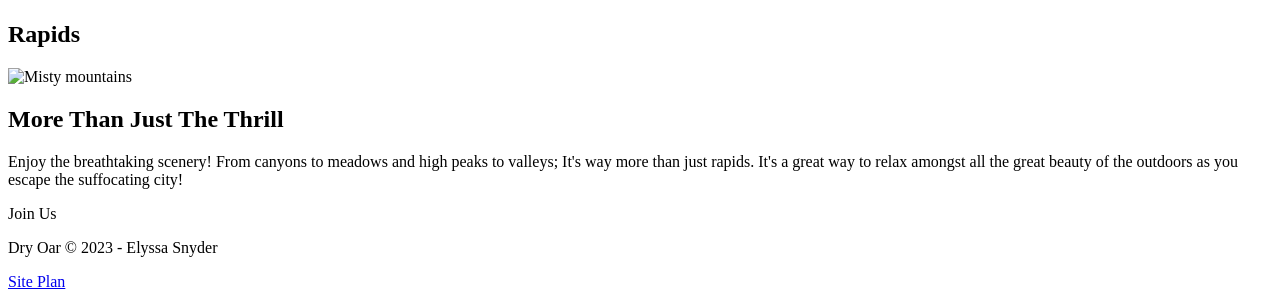
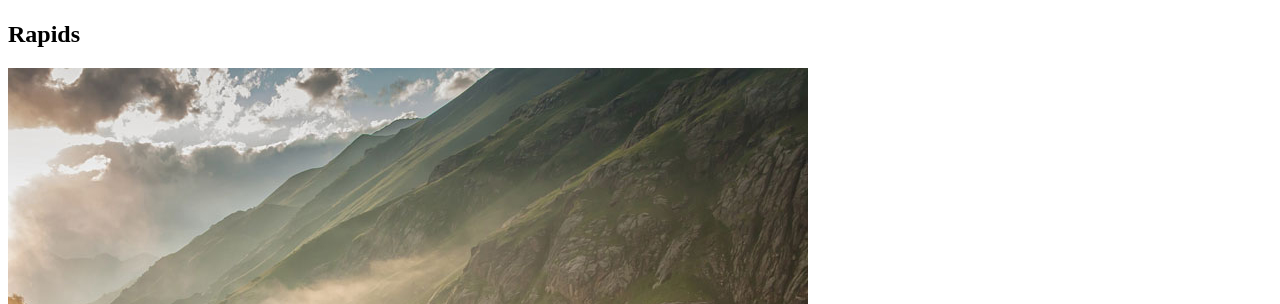
Before and after one commit to elyssasnyder/wdd130, a plain HTML site: page wwr/index.html in a window 1280 px wide. Shown: the part 2772-3076 px from the top of the page. Drawn offline with Linux system fonts and the light colour scheme.

Commit message:
more fixes

```diff
--- a/wwr/index.html
+++ b/wwr/index.html
@@ -46,7 +46,7 @@
             <img class="icon" src="images/oars.png" alt="oars icon">
             <h2>Rapids</h2>
         </section>
-        <img class="mountains" src="img/mountains.jpg" alt="Misty mountains">
+        <img class="mountains" src="images/mountains.jpg" alt="Misty mountains">
         <section class="msg">
             <h2>More Than Just The Thrill</h2>
             <p>Enjoy the breathtaking scenery! From canyons to meadows and high peaks to valleys; It's way more than just rapids. It's a great way to relax amongst all the great beauty of the outdoors as you escape the suffocating city!</p>
```
